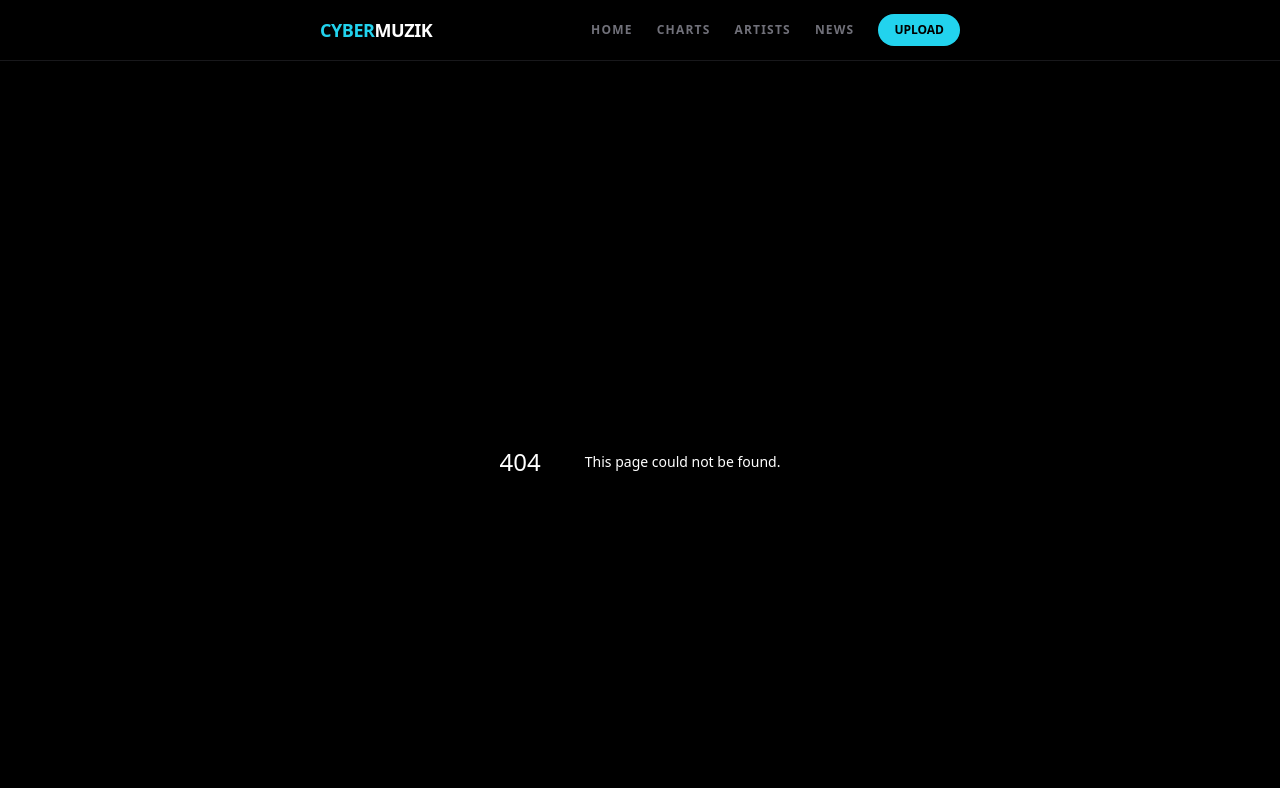
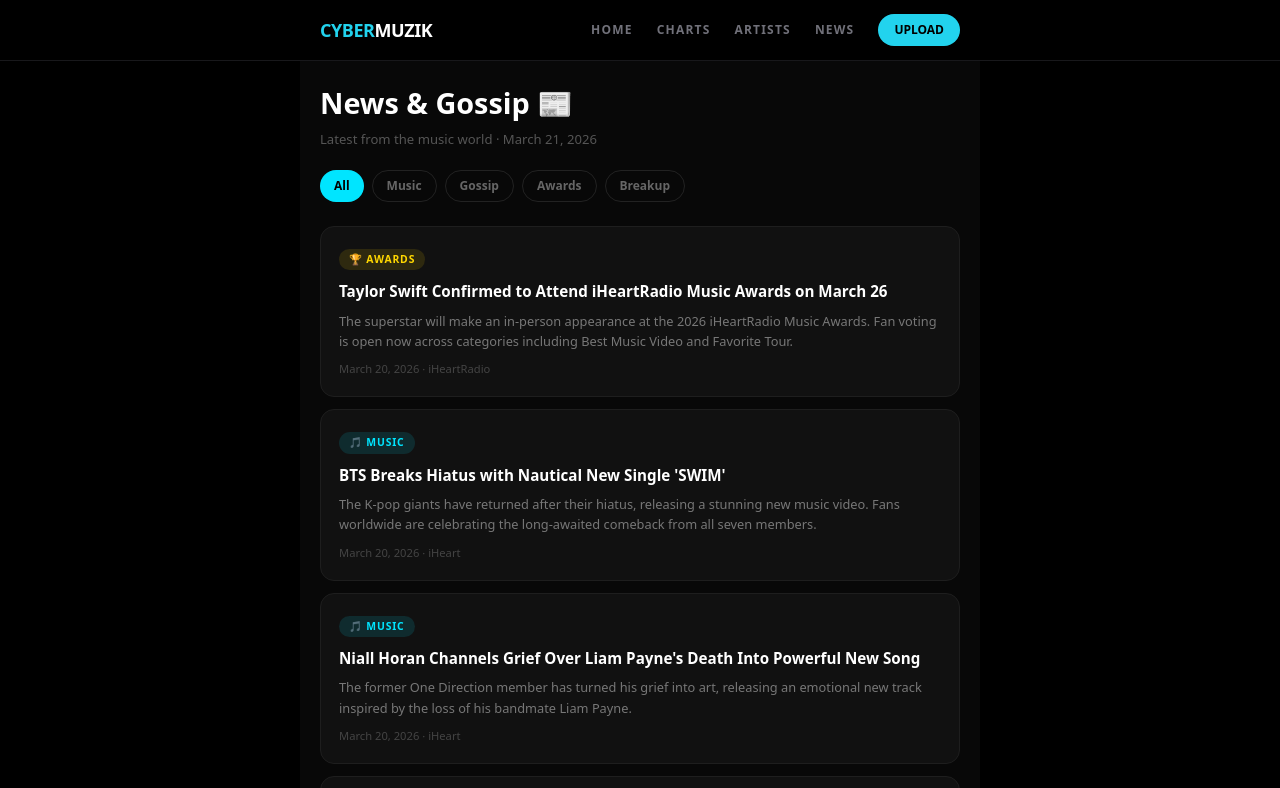
Before and after one commit to CMABOSSNATION/cyber-muzik, a Next.js app in the folder frontend/: page /news in a window 1280 px wide. Before the commit this address had no page. Shown: the top 788 px of the page. Built offline with nearby package versions, Linux system fonts and the light colour scheme.

Commit message:
Create page.js

```diff
--- /dev/null
+++ b/frontend/app/news/page.js
@@ -0,0 +1,154 @@
+"use client";
+import { useState } from "react";
+
+const newsData = [
+  {
+    tag: "🏆 Awards",
+    tagColor: "#FFD700",
+    tagBg: "rgba(255,215,0,0.12)",
+    title: "Taylor Swift Confirmed to Attend iHeartRadio Music Awards on March 26",
+    body: "The superstar will make an in-person appearance at the 2026 iHeartRadio Music Awards. Fan voting is open now across categories including Best Music Video and Favorite Tour.",
+    date: "March 20, 2026 · iHeartRadio"
+  },
+  {
+    tag: "🎵 Music",
+    tagColor: "#00e5ff",
+    tagBg: "rgba(0,229,255,0.12)",
+    title: "BTS Breaks Hiatus with Nautical New Single 'SWIM'",
+    body: "The K-pop giants have returned after their hiatus, releasing a stunning new music video. Fans worldwide are celebrating the long-awaited comeback from all seven members.",
+    date: "March 20, 2026 · iHeart"
+  },
+  {
+    tag: "🎵 Music",
+    tagColor: "#00e5ff",
+    tagBg: "rgba(0,229,255,0.12)",
+    title: "Niall Horan Channels Grief Over Liam Payne's Death Into Powerful New Song",
+    body: "The former One Direction member has turned his grief into art, releasing an emotional new track inspired by the loss of his bandmate Liam Payne.",
+    date: "March 20, 2026 · iHeart"
+  },
+  {
+    tag: "🏆 Awards",
+    tagColor: "#FFD700",
+    tagBg: "rgba(255,215,0,0.12)",
+    title: "Michael B. Jordan Wins Best Actor Oscar for 'Sinners,' Celebrates with In-N-Out Burger",
+    body: "After receiving the Best Actor Academy Award for playing twin brothers in 'Sinners,' Michael B. Jordan kept it real by celebrating with a burger at a Hollywood In-N-Out.",
+    date: "March 17, 2026 · NBC Chicago"
+  },
+  {
+    tag: "💬 Gossip",
+    tagColor: "#ff4757",
+    tagBg: "rgba(255,71,87,0.12)",
+    title: "Travis Kelce & Taylor Swift Set to Marry Before New NFL Season — Source",
+    body: "Sources reveal the engaged couple plan to tie the knot before the new Chiefs season begins. The two got engaged last summer after dating for two years.",
+    date: "March 20, 2026 · Yahoo Entertainment"
+  },
+  {
+    tag: "💬 Gossip",
+    tagColor: "#ff4757",
+    tagBg: "rgba(255,71,87,0.12)",
+    title: "Olivia Rodrigo Clears the Air About Rumored Sabrina Carpenter Feud",
+    body: "The pop star has finally addressed ongoing speculation about a feud with Sabrina Carpenter, setting the record straight in a candid new interview.",
+    date: "March 20, 2026 · iHeart"
+  },
+  {
+    tag: "💔 Breakup",
+    tagColor: "#ff6b6b",
+    tagBg: "rgba(255,107,107,0.1)",
+    title: "Feid & Karol G End 3-Year Relationship — 'The Breakup Was Amicable'",
+    body: "Latin music's power couple have called it quits. A source confirms the separation was mutual and the two stars remain on good terms professionally.",
+    date: "January 19, 2026 · TMZ"
+  },
+  {
+    tag: "🎵 Music",
+    tagColor: "#00e5ff",
+    tagBg: "rgba(0,229,255,0.12)",
+    title: "Rick Ross Teams Up With French Montana & Max B for 'Minks in Miami'",
+    body: "The hip-hop heavyweights have linked up for a new collaboration generating serious buzz in the rap community ahead of its official release.",
+    date: "March 20, 2026 · iHeart"
+  },
+  {
+    tag: "🎵 Music",
+    tagColor: "#00e5ff",
+    tagBg: "rgba(0,229,255,0.12)",
+    title: "Radiohead to Tour One Continent Per Year Starting 2027 — Ed O'Brien",
+    body: "Guitarist Ed O'Brien confirmed the legendary band's touring plans, revealing they will limit themselves to one continent per year beginning in 2027.",
+    date: "March 20, 2026 · iHeart"
+  },
+  {
+    tag: "💬 Gossip",
+    tagColor: "#ff4757",
+    tagBg: "rgba(255,71,87,0.12)",
+    title: "Cardi B and Offset Officially Finalise Divorce After Years of On-Off Drama",
+    body: "The divorce between rap royalty Cardi B and Migos member Offset has been officially finalised. The two share children together and will continue co-parenting.",
+    date: "March 18, 2026 · TMZ"
+  },
+];
+
+const filters = ["All", "Music", "Gossip", "Awards", "Breakup"];
+
+export default function NewsPage() {
+  const [active, setActive] = useState("All");
+
+  const filtered = newsData.filter(n => {
+    if (active === "All") return true;
+    return n.tag.toLowerCase().includes(active.toLowerCase());
+  });
+
+  return (
+    <main style={{padding:"20px", color:"white", background:"#080808", minHeight:"100vh", maxWidth:"680px", margin:"0 auto"}}>
+
+      <h1 style={{fontWeight:"900", fontSize:"1.8rem", marginBottom:"6px"}}>News & Gossip 📰</h1>
+      <p style={{color:"#555", fontSize:"0.82rem", marginBottom:"20px"}}>Latest from the music world · March 21, 2026</p>
+
+      {/* Filter Pills */}
+      <div style={{display:"flex", gap:"8px", marginBottom:"24px", flexWrap:"wrap"}}>
+        {filters.map(f => (
+          <button
+            key={f}
+            onClick={() => setActive(f)}
+            style={{
+              padding:"6px 14px",
+              borderRadius:"99px",
+              fontSize:"0.75rem",
+              fontWeight:"600",
+              cursor:"pointer",
+              border: active === f ? "none" : "1px solid #222",
+              background: active === f ? "#00e5ff" : "transparent",
+              color: active === f ? "#000" : "#666",
+              transition:"all 0.2s"
+            }}
+          >
+            {f}
+          </button>
+        ))}
+      </div>
+
+      {/* News Cards */}
+      {filtered.map((item, i) => (
+        <div key={i} style={{background:"#111", border:"1px solid #1e1e1e", borderRadius:"14px", padding:"18px", marginBottom:"12px", transition:"border-color 0.2s", cursor:"pointer"}}
+          onMouseEnter={e => e.currentTarget.style.borderColor="#333"}
+          onMouseLeave={e => e.currentTarget.style.borderColor="#1e1e1e"}
+        >
+          <span style={{
+            display:"inline-block",
+            padding:"3px 10px",
+            borderRadius:"99px",
+            fontSize:"0.65rem",
+            fontWeight:"700",
+            letterSpacing:"0.08em",
+            textTransform:"uppercase",
+            background: item.tagBg,
+            color: item.tagColor,
+            marginBottom:"10px"
+          }}>
+            {item.tag}
+          </span>
+          <h3 style={{fontWeight:"700", fontSize:"0.95rem", lineHeight:"1.45", marginBottom:"8px"}}>{item.title}</h3>
+          <p style={{color:"#777", fontSize:"0.8rem", lineHeight:"1.6"}}>{item.body}</p>
+          <p style={{color:"#444", fontSize:"0.7rem", marginTop:"10px"}}>{item.date}</p>
+        </div>
+      ))}
+
+    </main>
+  );
+  }
```
